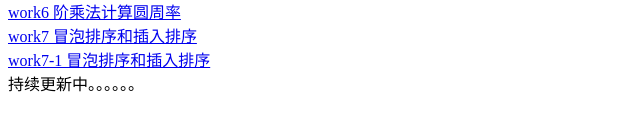
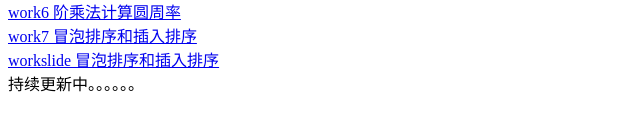
Before and after one commit to shenmochen/jswork, a plain HTML site: page index.html in a window 1280 px wide. Shown: the part 177-308 px from the top of the page, 0-640 px from the left. Drawn offline with Linux system fonts and the light colour scheme.

Commit message:
work7slide

```diff
--- a/index.html
+++ b/index.html
@@ -13,7 +13,7 @@
     <a href='work5/index.html'>work5 循环语句程序</a><br>
     <a href='work6/index.html'>work6 阶乘法计算圆周率</a><br>
     <a href='work7/index.html'>work7 冒泡排序和插入排序</a><br>
-    <a href='work7-1/index.html'>work7-1 冒泡排序和插入排序</a><br>
+    <a href='work7slide/index.html'>workslide 冒泡排序和插入排序</a><br>
     持续更新中。。。。。。
 
 </body>
```
